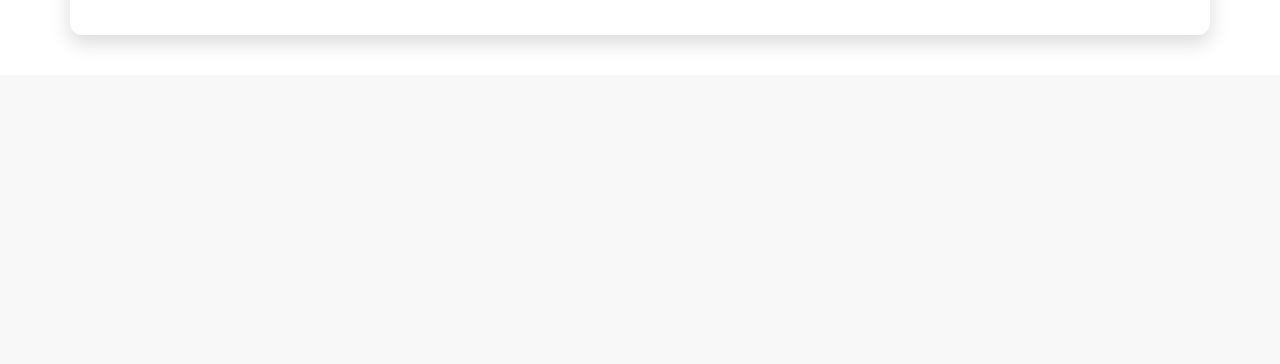
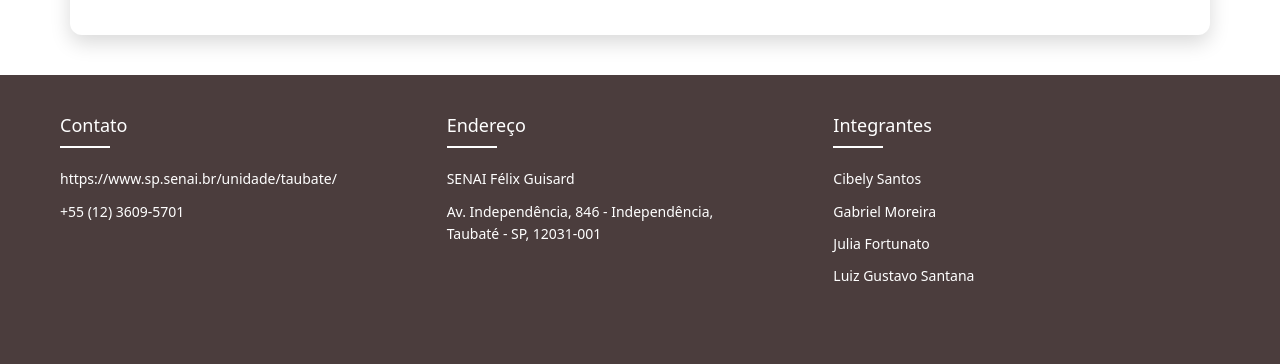
Before and after one commit to juliafortunat24/projeto_de_historia, a PHP site: page /paginas/idadecontemporanea.php in a window 1280 px wide. Shown: the part 2229-2593 px from the top of the page. Before the commit the page ends 2304 px from the top, so only its background shows below. Run offline with PHP 8.4, Linux system fonts and the light colour scheme.

Commit message:
ajuste footer idade contemporanea

```diff
--- a/css/idadecontemporanea.css
+++ b/css/idadecontemporanea.css
@@ -92,16 +92,94 @@
     border-radius: 8px; /* Bordas arredondadas no vídeo */
 }
 
+
 footer {
-    background-color: #4b3d3d; /* Mesma cor do cabeçalho */
-    color: #f8f8f8; /* Texto claro */
+    background-color: #4b3d3d;
+    color: #ffffff;
+    padding: 40px 0;
+}
+
+.footer-container {
+    max-width: 1200px;
+    margin: 0 auto;
+    padding: 0 20px;
+}
+
+.footer-row {
+    display: flex;
+    flex-wrap: wrap;
+    justify-content: space-between;
+}
+
+.footer-column {
+    flex: 1;
+    min-width: 200px;
+    margin-bottom: 20px;
+}
+
+.footer-column h4 {
+    font-size: 18px;
+    margin-bottom: 20px;
+    position: relative;
+}
+
+.footer-column h4:after {
+    content: '';
+    display: block;
+    width: 50px;
+    height: 2px;
+    background-color: #ffffff;
+    margin-top: 10px;
+}
+
+.footer-column p,
+.footer-column ul {
+    font-size: 14px;
+    line-height: 1.6;
+}
+
+.footer-column ul {
+    list-style: none;
+    padding: 0;
+}
+
+.footer-column ul li {
+    margin-bottom: 10px;
+}
+
+.footer-column ul li a {
+    color: #ffffff;
+    text-decoration: none;
+    transition: color 0.3s;
+}
+
+.footer-column ul li a:hover {
+    color: #f0a500;
+}
+
+.social-icons {
+    display: flex;
+    gap: 10px;
+}
+
+.social-icons a {
+    color: #ffffff;
+    font-size: 18px;
+    transition: color 0.3s;
+}
+
+.social-icons a:hover {
+    color: #f0a500;
+}
+
+.footer-bottom {
     text-align: center;
-    padding: 20px 0; /* Aumentar o padding */
-    position: relative; /* Posição relativa */
-    width: 100%;
-    bottom: 0;
-    box-shadow: 0px -2px 10px rgba(0, 0, 0, 0.2); /* Sombra superior para o rodapé */
+    padding: 20px 0 0;
+    font-size: 14px;
+    border-top: 1px solid #ffffff;
+    margin-top: 20px;
 }
+
 
 .info-container a{
     text-decoration: none;
--- a/paginas/idadecontemporanea.php
+++ b/paginas/idadecontemporanea.php
@@ -185,6 +185,35 @@
             <iframe width="560" height="315" src="https://www.youtube.com/embed/D25cxMBC2qk?si=RDx3cMgfcUvEuVYE" title="YouTube video player" frameborder="0" allow="accelerometer; autoplay; clipboard-write; encrypted-media; gyroscope; picture-in-picture; web-share" referrerpolicy="strict-origin-when-cross-origin" allowfullscreen></iframe>
         </section>
     </div>
+    <footer>
+        <div class="footer-container">
+            <div class="footer-row">
+                <div class="footer-column">
+                    <h4>Contato</h4>
+                    <ul>
+                        <li><a href="https://www.sp.senai.br/unidade/taubate/">https://www.sp.senai.br/unidade/taubate/</a></li>
+                        <li><a href="tel:+551236095701">+55 (12) 3609-5701</a></li>
+                    </ul>
+                </div>
+                <div class="footer-column">
+                    <h4>Endereço</h4>
+                    <ul>
+                        <li>SENAI Félix Guisard</li>
+                        <li>Av. Independência, 846 - Independência,<br> Taubaté - SP, 12031-001</li>
+                    </ul>
+                </div>
+                <div class="footer-column">
+                    <h4>Integrantes</h4>
+                    <ul>
+                        <li><a href="https://www.instagram.com/cibelyy.santos/">Cibely Santos</a></li>
+                        <li><a href="https://www.linkedin.com/in/gabriel-gon%C3%A7alves-3b75a92b7/">Gabriel Moreira</a></li>
+                        <li><a href="https://www.instagram.com/_jufortunatos/">Julia Fortunato</a></li>
+                        <li><a href="https://www.instagram.com/luizsantana07_/">Luiz Gustavo Santana</a></li>
+                    </ul>
+                </div>
+            </div>
+        </div>
+    </footer>
 </body>
 
 </html>
```
